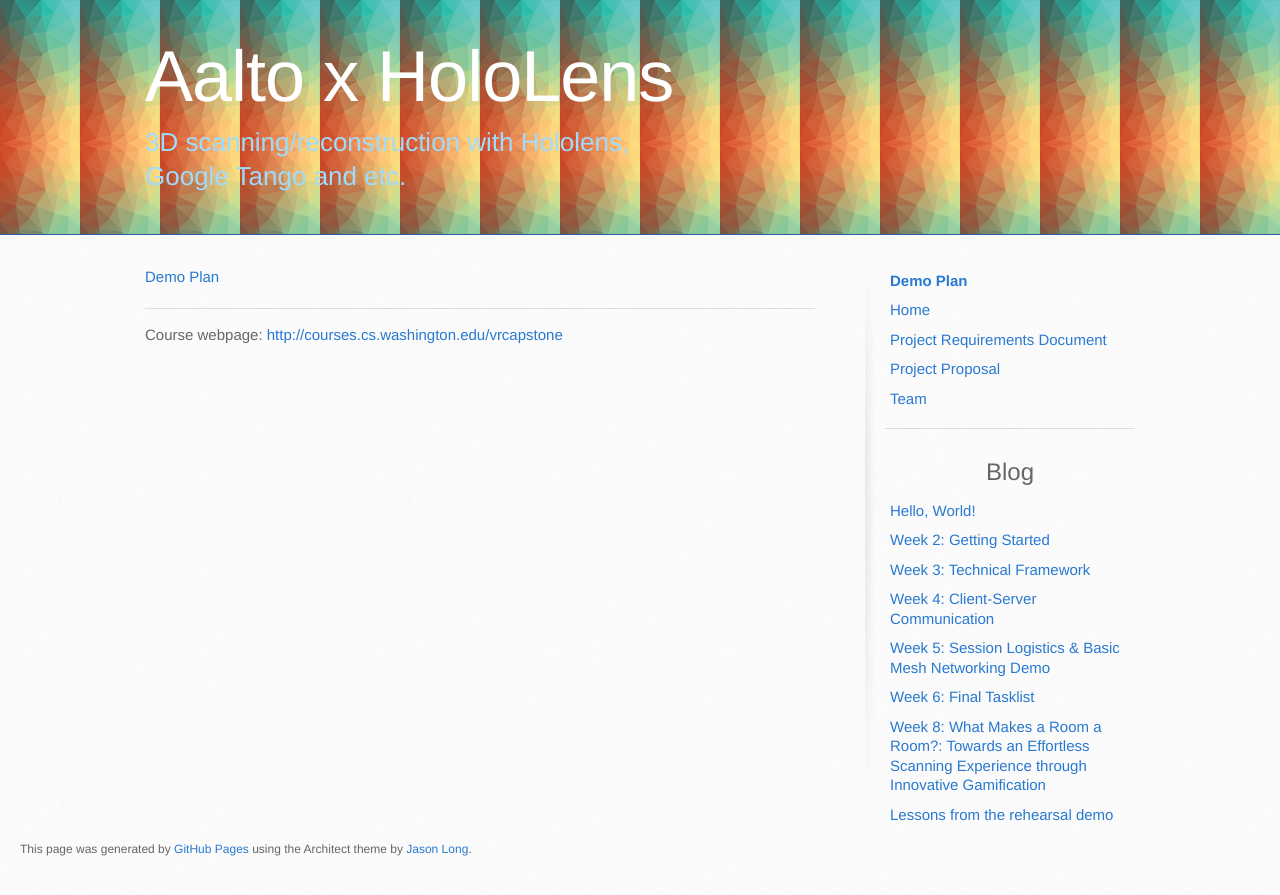
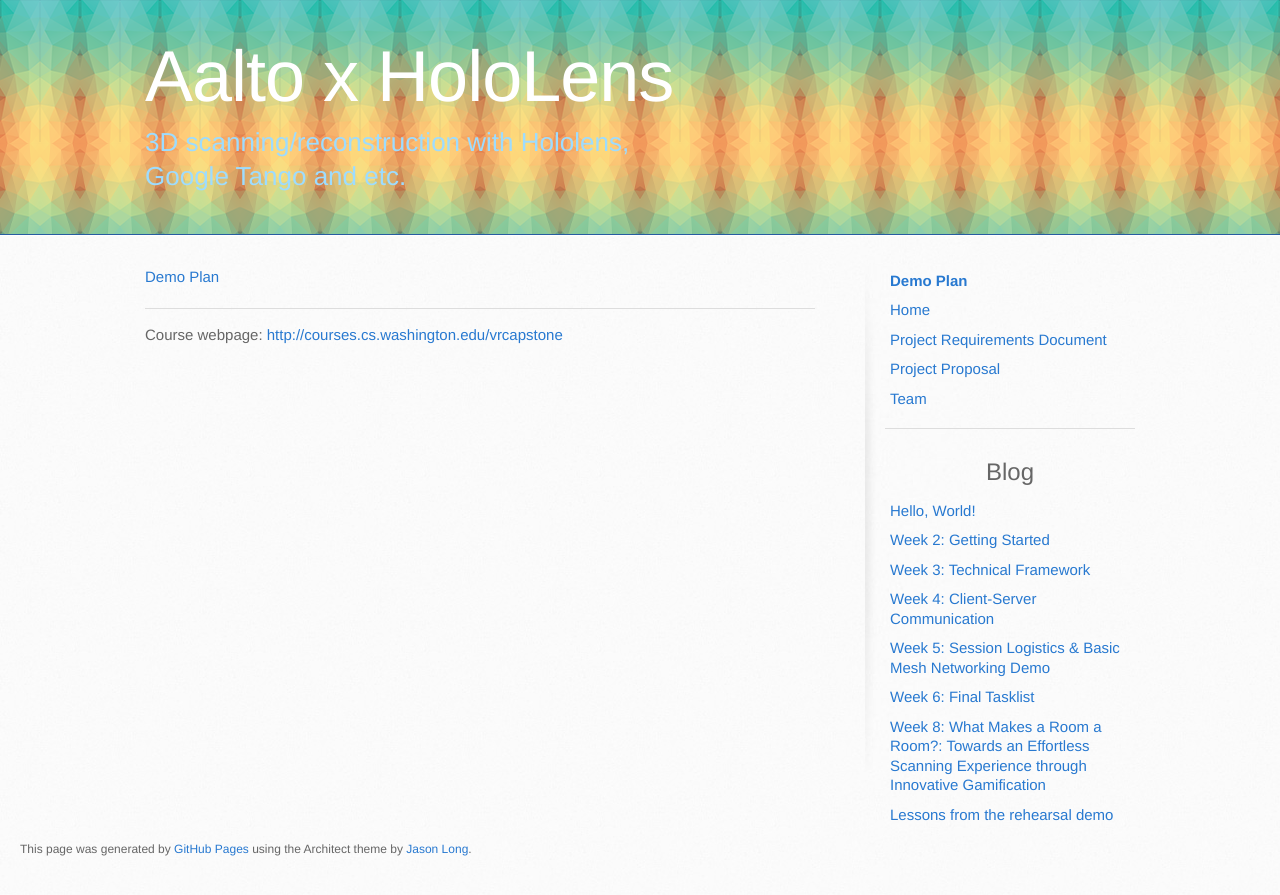
Before and after one commit to aalto-hololens-3D-scanning/aalto-hololens-3D-scanning.github.io, a Jekyll site: the page built from demoplan.md, in a window 1280 px wide. Shown: the top 895 px of the page. Built offline with Jekyll 4.4.1, drawn with Linux system fonts in a browser that asks for light colours.

Commit message:
Change header

```diff
--- a/stylesheets/stylesheet.css
+++ b/stylesheets/stylesheet.css
@@ -458,7 +458,7 @@
   padding-top: 40px;
   padding-bottom: 40px;
   font-family: 'Architects Daughter', 'Helvetica Neue', Helvetica, Arial, serif;
-  background: #2e7bcf url(../images/aalto.png) 0 0 repeat-x;
+  background: #ffffff url(../images/aalto2.png) 0 0 repeat-x;
   border-bottom: solid 1px #275da1;
 }
 
```
Also changed, not shown: images/aalto2.png (added).
